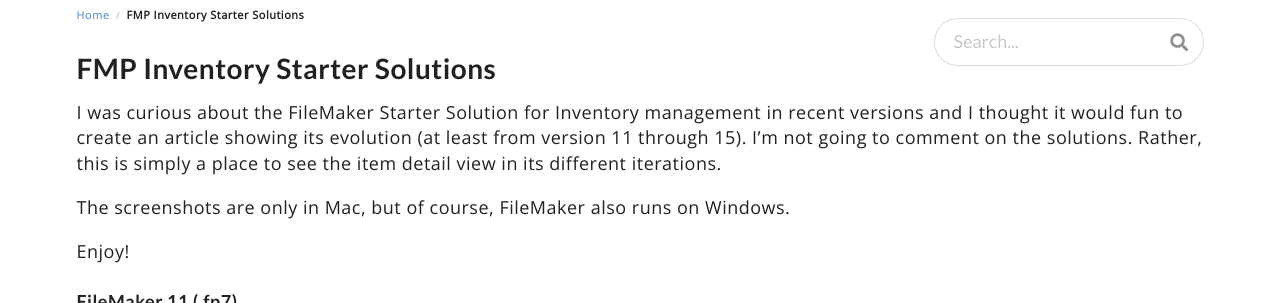
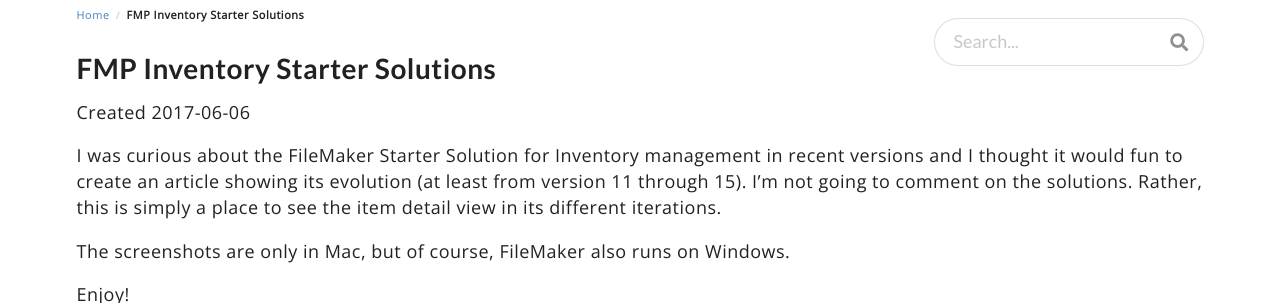
Before and after one commit to danielshanahan/FileMakerInventoryResources, a Jekyll site: the page built from _articles/016-FMPInvStartSolut.md, in a window 1280 px wide and 900 px high, cut to the strip 0-303 px from the top of the window. Built offline with Jekyll 4.4.1, drawn with Linux system fonts in a browser that asks for light colours; nearby versions of some CDN libraries.

Commit message:
Update article.html

```diff
--- a/_layouts/article.html
+++ b/_layouts/article.html
@@ -8,5 +8,7 @@
 </div>
 
 <h1 id="inventory-types">{{ page.title }}</h1>
+<p>{{ page.created }}</p>
+<p>{{ page.modified }}</p>
 
 {{ content }}
```
